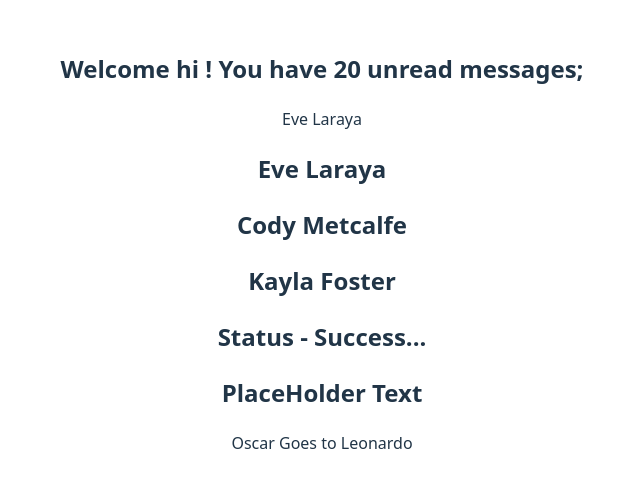
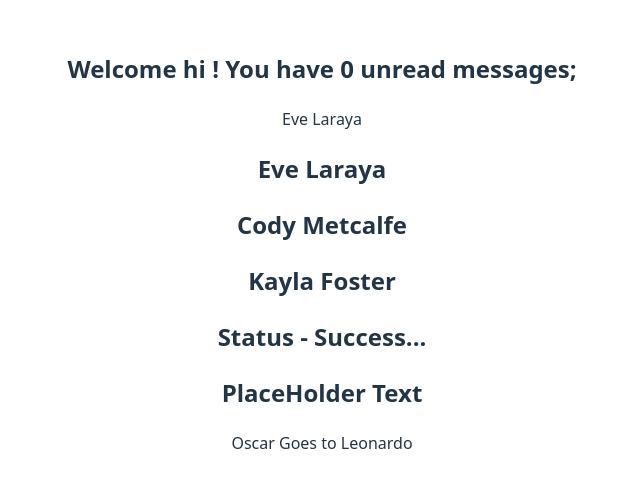
Before and after one commit to Eve0119/myReactApp, a React (Vite) app: page / in a window 1280 px wide. Shown: the part 157-644 px from the top of the page, without its empty margins (318-958 px from the left). Built offline with nearby package versions, Linux system fonts and the light colour scheme.

Commit message:
optional and default value

```diff
--- a/src/App.tsx
+++ b/src/App.tsx
@@ -29,7 +29,7 @@ function App() {
   return (
     <>
       <div className="App">
-        <Greet name="hi" messageCount={20} />
+        <Greet name="hi" />
         <Person name={personName} />
         <PersonList names={nameList} />
       </div>
--- a/src/components/Greet.tsx
+++ b/src/components/Greet.tsx
@@ -1,12 +1,12 @@
 interface GreetProps {
   name: string;
-  messageCount: number;
+  messageCount?: number;
   isLoggedIn?: boolean;
 }
 
 export const Greet = ({
   name,
-  messageCount,
+  messageCount = 0,
   isLoggedIn = true,
 }: GreetProps) => {
   return (
```
